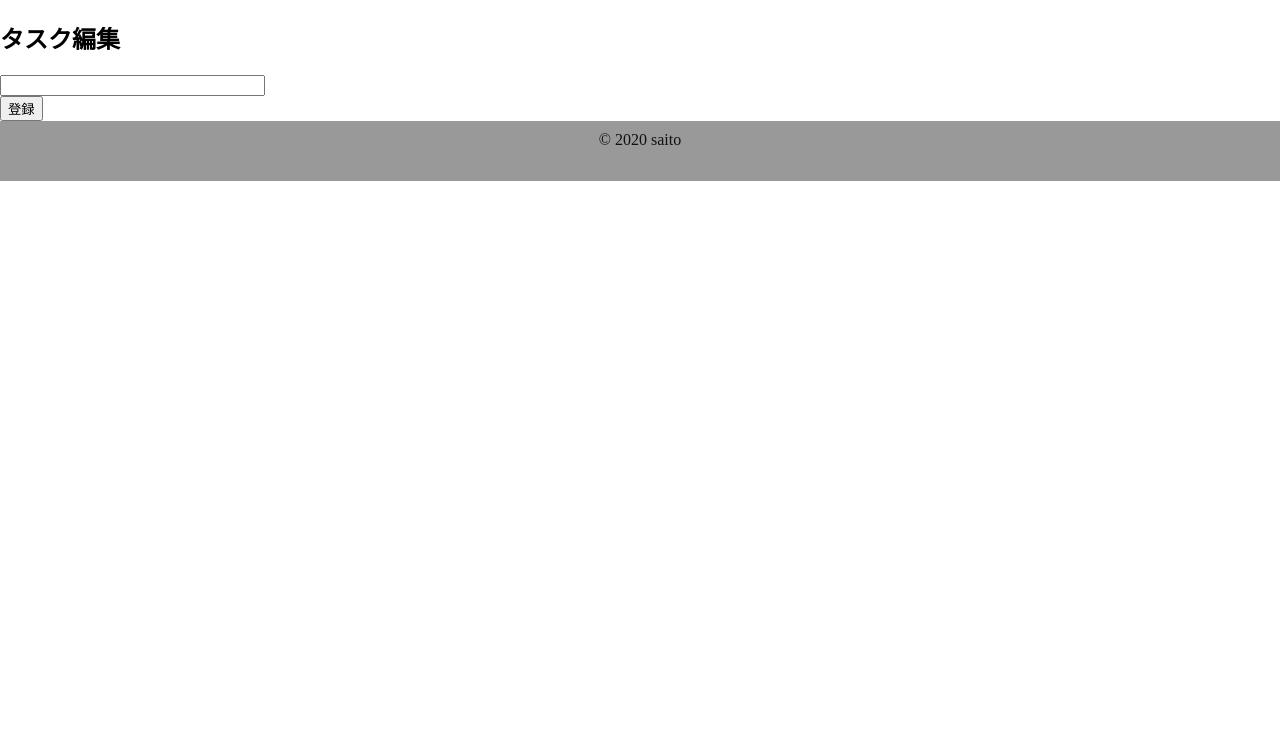
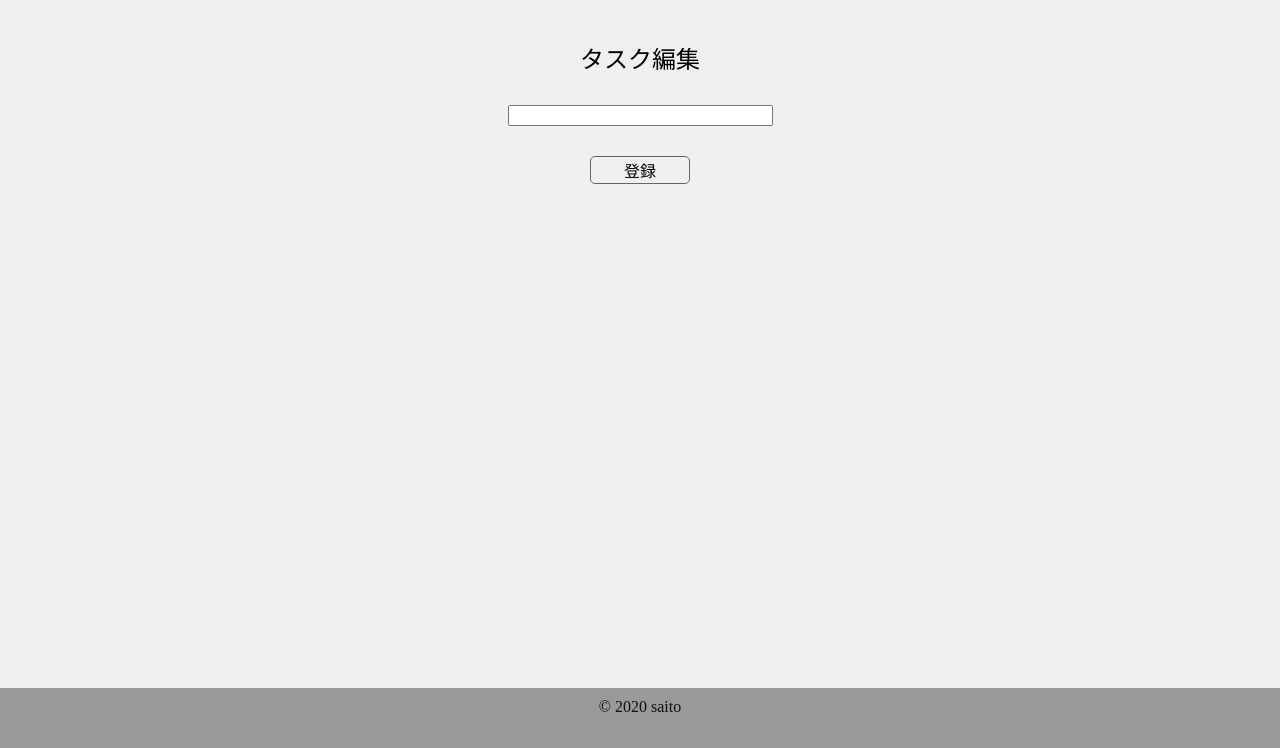
Before and after one commit to sait0-kun/todo_php, a PHP site: page /update.php in a window 1280 px wide. Shown: the part 60-808 px from the top of the page. Before the commit the page ends 241 px from the top, so only its background shows below. Run offline with PHP 8.4, Linux system fonts and the light colour scheme; style sheets or scripts are compiled from the project's sources.

Commit message:
[update]import

```diff
--- a/docker/app/src/css/style.css
+++ b/docker/app/src/css/style.css
@@ -181,6 +181,46 @@
   opacity: .6;
 }
 
+.update {
+  padding: 20px;
+  background-color: #f0f0f0;
+  text-align: center;
+  height: 81vh;
+}
+
+.update__title {
+  font-weight: normal;
+}
+
+.update__form {
+  width: 400px;
+  margin: 0 auto;
+}
+
+.update__form__input {
+  margin: 10px 0;
+}
+
+.update__form__btn {
+  margin-top: 20px;
+  display: flex;
+  justify-content: space-evenly;
+}
+
+.update__form__btn-register {
+  display: inline-block;
+  background-color: #f0f0f0;
+  font-size: 16px;
+  width: 100px;
+  border: #666 solid 1px;
+  border-radius: 5px;
+  cursor: pointer;
+}
+
+.update__form__btn-register:hover {
+  opacity: .6;
+}
+
 .footer {
   background-color: #999;
   color: #111;
--- a/docker/app/src/css/style.scss
+++ b/docker/app/src/css/style.scss
@@ -1 +1 @@
-@import "header", "login", "create", "main", "add", "footer";
+@import "header", "login", "create", "main", "add", "update", "footer";
```
